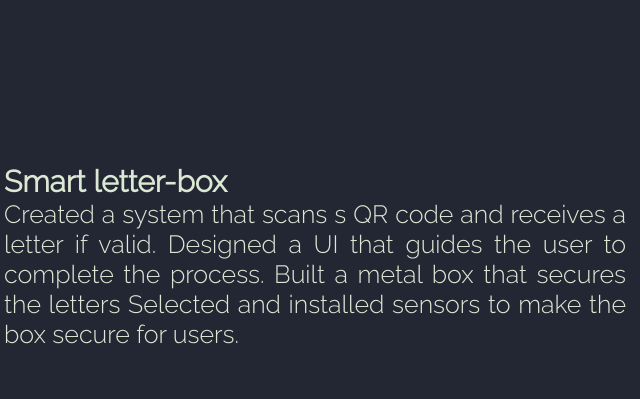
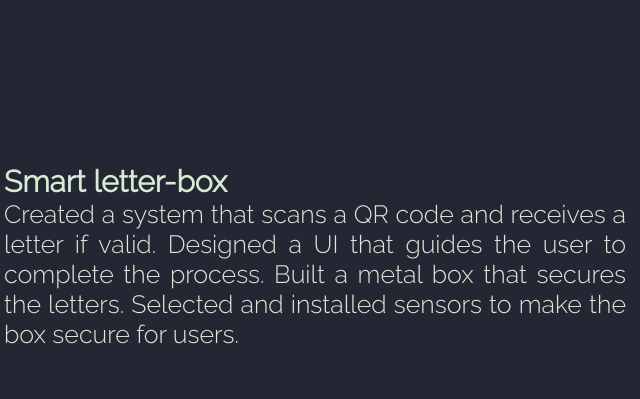
Before and after one commit to kevomaldonado/CV, a plain HTML site: page index.html in a window 1280 px wide. Shown: the part 1304-1703 px from the top of the page, 570-1210 px from the left. Drawn offline with Linux system fonts and the light colour scheme.

Commit message:
Corrected some text

```diff
--- a/index.html
+++ b/index.html
@@ -147,9 +147,9 @@
                     <img src = "images/buzon.jpeg">
                     <p>
                         <b class = "tituloproyecto">Smart letter-box</b>
-                        <br>Created a system that scans s QR code and receives a letter if valid.
+                        <br>Created a system that scans a QR code and receives a letter if valid.
                         Designed a UI that guides the user to complete the process.
-                        Built a metal box that secures the letters
+                        Built a metal box that secures the letters.
                         Selected and installed sensors to make the box secure for users.
                     </p>
                 </div>
```
